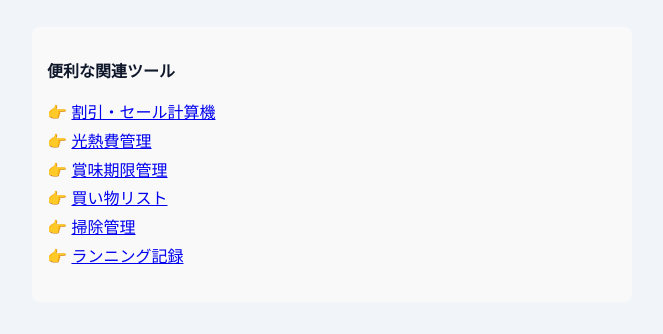
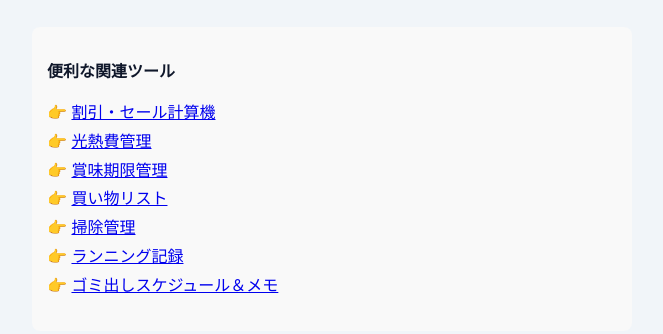
Before and after one commit to hajihaji8895-ship-it/poinnto, a plain HTML site: page index.html in a window 1280 px wide. Shown: the part 1540-1874 px from the top of the page, without its empty margins (308-971 px from the left). Drawn offline with Linux system fonts and the light colour scheme.

Commit message:
Add files via upload

```diff
--- a/index.html
+++ b/index.html
@@ -531,6 +531,7 @@
       <li>👉 <a href="https://kaimono-4nt.pages.dev/">買い物リスト</a></li>
       <li>👉 <a href="https://souji-aap.pages.dev/">掃除管理</a></li>
       <li>👉 <a href="https://running-29c.pages.dev/">ランニング記録</a></li>
+      <li>👉 <a href="https://gomidasi.pages.dev/">ゴミ出しスケジュール＆メモ</a></li>
     </ul>
   </div>
 </body>
```
